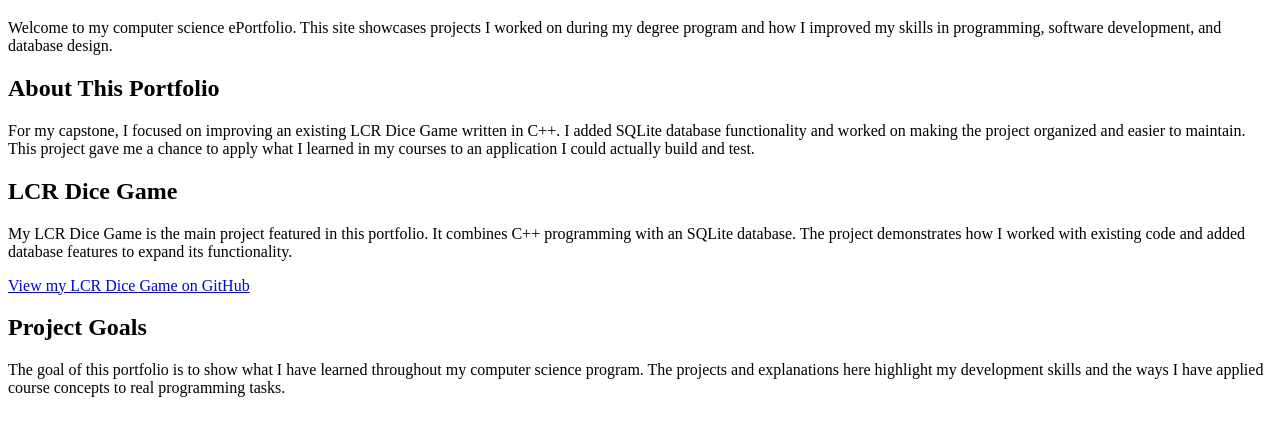
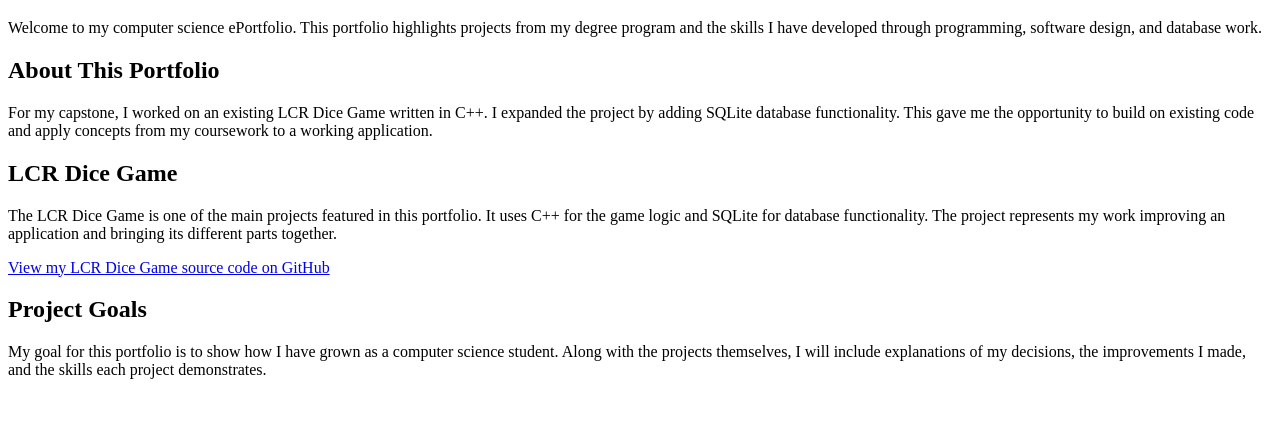
Before and after one commit to TessaCol/CS-499, a plain HTML site: page index.html in a window 1280 px wide. Shown: the part 61-496 px from the top of the page. Drawn offline with Linux system fonts and the light colour scheme.

Commit message:
updated
Updated the language for clarity and specificity in portfolio descriptions.

```diff
--- a/index.html
+++ b/index.html
@@ -8,20 +8,20 @@
 <body>
     <h1>CS-499 Computer Science ePortfolio</h1>
 
-    <p>Welcome to my computer science ePortfolio. This site showcases projects I worked on during my degree program and how I improved my skills in programming, software development, and database design.</p>
+    <p>Welcome to my computer science ePortfolio. This portfolio highlights projects from my degree program and the skills I have developed through programming, software design, and database work.</p>
 
     <h2>About This Portfolio</h2>
 
-    <p>For my capstone, I focused on improving an existing LCR Dice Game written in C++. I added SQLite database functionality and worked on making the project organized and easier to maintain. This project gave me a chance to apply what I learned in my courses to an application I could actually build and test.</p>
+    <p>For my capstone, I worked on an existing LCR Dice Game written in C++. I expanded the project by adding SQLite database functionality. This gave me the opportunity to build on existing code and apply concepts from my coursework to a working application.</p>
 
     <h2>LCR Dice Game</h2>
 
-    <p>My LCR Dice Game is the main project featured in this portfolio. It combines C++ programming with an SQLite database. The project demonstrates how I worked with existing code and added database features to expand its functionality.</p>
+    <p>The LCR Dice Game is one of the main projects featured in this portfolio. It uses C++ for the game logic and SQLite for database functionality. The project represents my work improving an application and bringing its different parts together.</p>
 
-    <p><a href="https://github.com/TessaCol/CS-499" target="_blank" rel="noopener noreferrer">View my LCR Dice Game on GitHub</a></p>
+    <p><a href="https://github.com/TessaCol/CS-499" target="_blank" rel="noopener noreferrer">View my LCR Dice Game source code on GitHub</a></p>
 
     <h2>Project Goals</h2>
 
-    <p>The goal of this portfolio is to show what I have learned throughout my computer science program. The projects and explanations here highlight my development skills and the ways I have applied course concepts to real programming tasks.</p>
+    <p>My goal for this portfolio is to show how I have grown as a computer science student. Along with the projects themselves, I will include explanations of my decisions, the improvements I made, and the skills each project demonstrates.</p>
 </body>
 </html>
```
